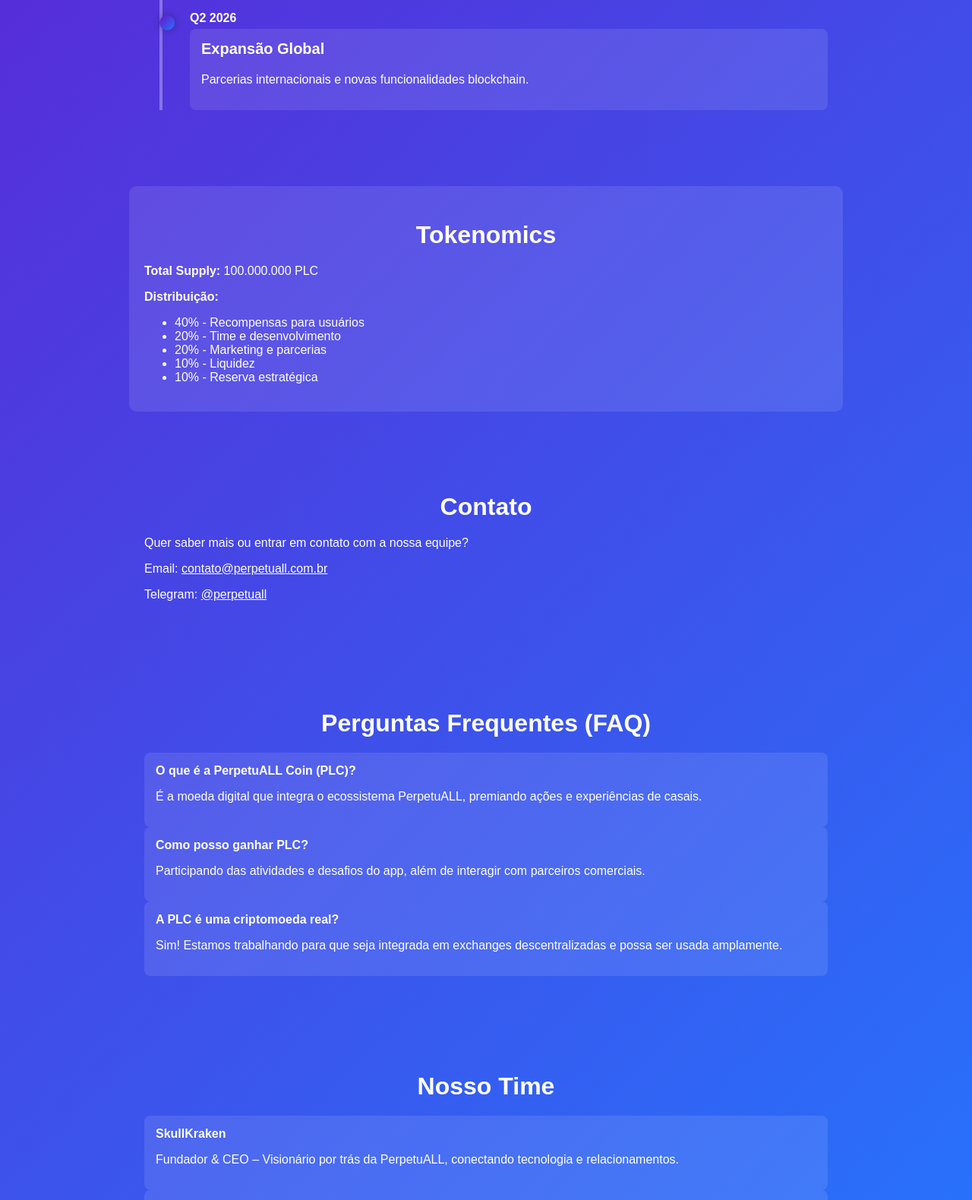
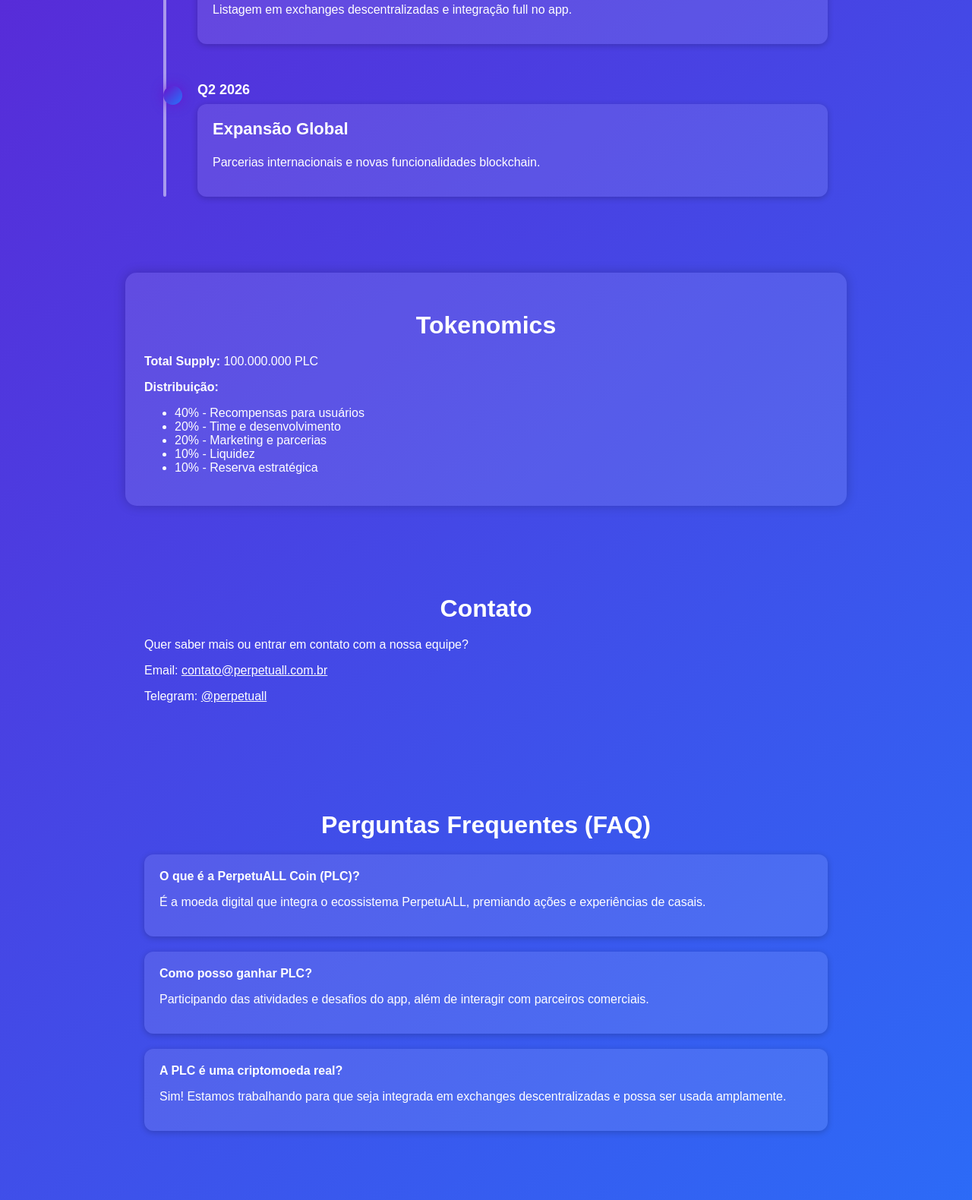
Before and after one commit to Shadownkraken/PerpetuALL-site, a plain HTML site: page index.html in a window 1280 px wide. Shown: the part 1220-2800 px from the top of the page at 76% size. Drawn offline with Linux system fonts and the light colour scheme.

Commit message:
Update index.html

```diff
--- a/index.html
+++ b/index.html
@@ -36,9 +36,10 @@
         }
         .tokenomics {
             background: rgba(255, 255, 255, 0.1);
-            border-radius: 10px;
-            padding: 20px;
-            margin-bottom: 30px;
+            border-radius: 15px;
+            padding: 25px;
+            margin-bottom: 40px;
+            box-shadow: 0 0 15px rgba(0, 0, 0, 0.2);
         }
         footer {
             text-align: center;
@@ -60,42 +61,51 @@
         .timeline::before {
             content: '';
             position: absolute;
-            left: 20px;
+            left: 25px;
             top: 0;
             bottom: 0;
             width: 4px;
-            background: #fff;
-            opacity: 0.3;
+            background: rgba(255, 255, 255, 0.5);
+            border-radius: 2px;
         }
         .timeline-item {
             position: relative;
-            margin-left: 60px;
-            margin-bottom: 40px;
+            margin-left: 70px;
+            margin-bottom: 50px;
         }
         .timeline-item::before {
             content: '';
             position: absolute;
-            left: -40px;
+            left: -45px;
             top: 5px;
-            width: 20px;
-            height: 20px;
+            width: 25px;
+            height: 25px;
             background: linear-gradient(135deg, #6a11cb, #2575fc);
             border-radius: 50%;
-            box-shadow: 0 0 10px rgba(0,0,0,0.3);
+            box-shadow: 0 0 15px rgba(106, 17, 203, 0.8);
         }
         .timeline-date {
             font-weight: bold;
             color: #fff;
-            margin-bottom: 5px;
+            margin-bottom: 8px;
+            font-size: 18px;
         }
         .timeline-content {
             background: rgba(255, 255, 255, 0.1);
-            padding: 15px;
-            border-radius: 8px;
+            padding: 20px;
+            border-radius: 12px;
+            box-shadow: 0 2px 8px rgba(0,0,0,0.2);
         }
         .timeline-content h3 {
             margin-top: 0;
-            font-size: 20px;
+            font-size: 22px;
+        }
+        .faq-item, .team-item {
+            background: rgba(255, 255, 255, 0.1);
+            padding: 20px;
+            border-radius: 12px;
+            margin-bottom: 20px;
+            box-shadow: 0 2px 8px rgba(0,0,0,0.2);
         }
     </style>
 </head>
@@ -167,15 +177,15 @@
 
     <section>
         <h2>Perguntas Frequentes (FAQ)</h2>
-        <div class="timeline-content">
+        <div class="faq-item">
             <strong>O que é a PerpetuALL Coin (PLC)?</strong>
             <p>É a moeda digital que integra o ecossistema PerpetuALL, premiando ações e experiências de casais.</p>
         </div>
-        <div class="timeline-content">
+        <div class="faq-item">
             <strong>Como posso ganhar PLC?</strong>
             <p>Participando das atividades e desafios do app, além de interagir com parceiros comerciais.</p>
         </div>
-        <div class="timeline-content">
+        <div class="faq-item">
             <strong>A PLC é uma criptomoeda real?</strong>
             <p>Sim! Estamos trabalhando para que seja integrada em exchanges descentralizadas e possa ser usada amplamente.</p>
         </div>
@@ -183,11 +193,11 @@
 
     <section>
         <h2>Nosso Time</h2>
-        <div class="timeline-content">
-            <strong>SkullKraken</strong>
+        <div class="team-item">
+            <strong>Luiz Tecnologia</strong>
             <p>Fundador & CEO – Visionário por trás da PerpetuALL, conectando tecnologia e relacionamentos.</p>
         </div>
-        <div class="timeline-content">
+        <div class="team-item">
             <strong>Mari</strong>
             <p>Consultora Criativa – Focada em experiências reais e estratégias para casais.</p>
         </div>
```
